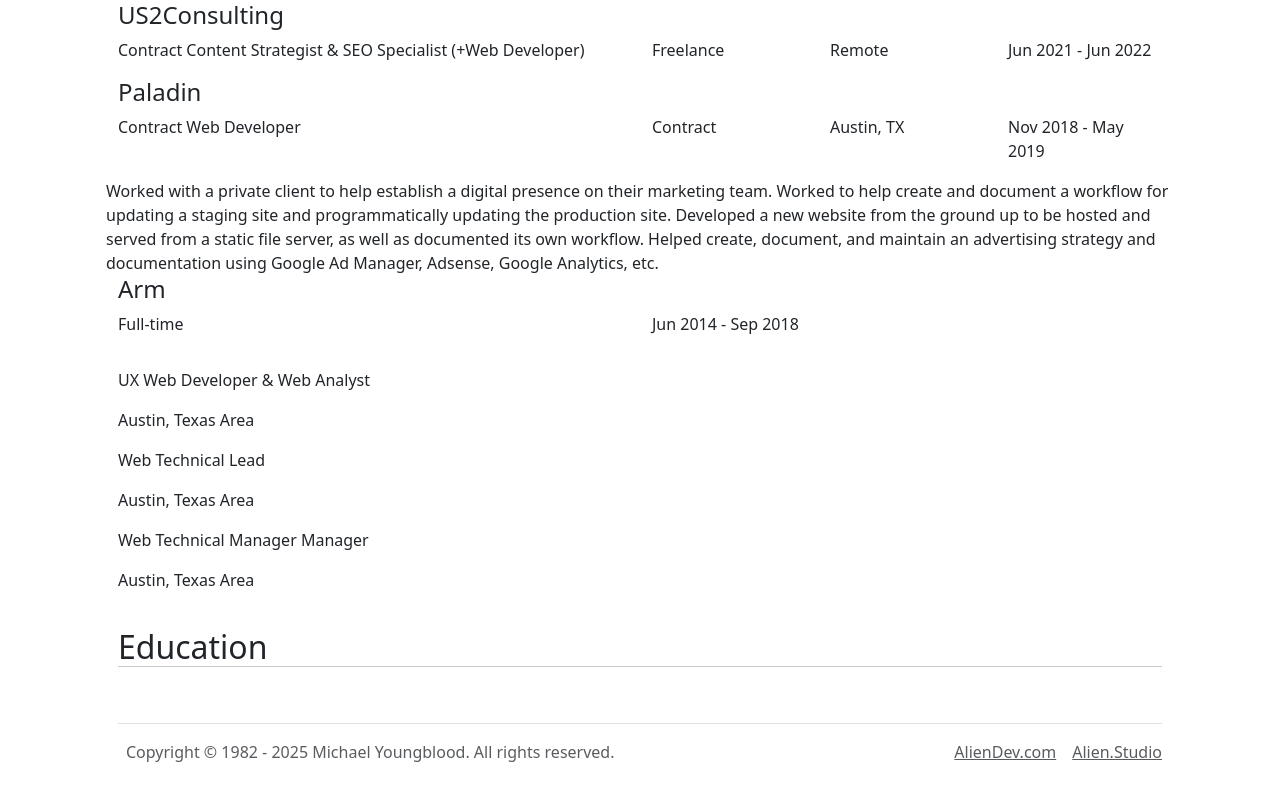
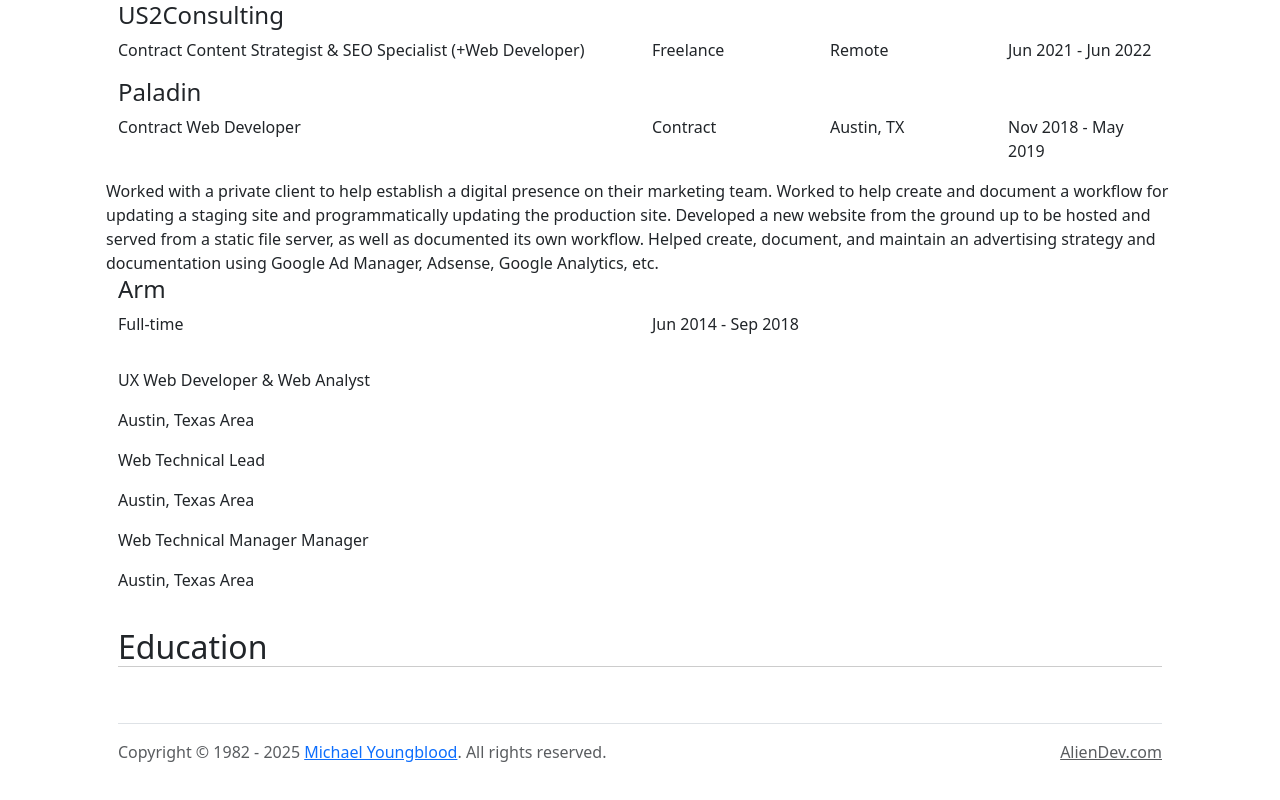
Before and after one commit to aliendev/Michael-Youngblood_com, a Next.js app: page /resume in a window 1280 px wide. Shown: the part 655-1455 px from the top of the page. Built offline with nearby package versions, Linux system fonts and the light colour scheme.

Commit message:
update footer links

```diff
--- a/components/footer.js
+++ b/components/footer.js
@@ -10,25 +10,21 @@
 
         <footer class="d-flex flex-wrap justify-content-between align-items-center py-3 my-4 border-top">
           <div class="d-flex align-items-center">
-            <a href="/" class="mb-3 me-2 mb-md-0 text-muted text-decoration-none lh-1">
+            {/* <a href="/" class="mb-3 me-2 mb-md-0 text-muted text-decoration-none lh-1"> */}
               {/* TODO: Add SVG logo for me. */}
               {/* <svg class="bi" width="30" height="24"><use xlink:href="#bootstrap"></use></svg> */}
-            </a>
-            <span class="mb-3 mb-md-0 text-muted">Copyright &copy; 1982 - {currentYear} Michael Youngblood. All rights reserved.</span>
+            {/*</a> */}
+            <span class="mb-3 mb-md-0 text-muted">Copyright &copy; 1982 - {currentYear} <a href="/">Michael Youngblood</a>. All rights reserved.</span>
           </div>
 
           <ul class="nav col-md-4 justify-content-end list-unstyled d-flex">
             <li class="ms-3"><a class="text-muted" href="https://aliendev.com">AlienDev.com</a></li>
-            <li class="ms-3"><a class="text-muted" href="https://alien.studio">Alien.Studio</a></li>
           </ul>
-
-          {/* TODO: Add social media links.
           <ul class="nav col-md-4 justify-content-end list-unstyled d-flex">
-            <li class="ms-3"><a class="text-muted" href="#"><svg class="bi" width="24" height="24"><use xlink:href="#twitter"></use></svg></a></li>
-            <li class="ms-3"><a class="text-muted" href="#"><svg class="bi" width="24" height="24"><use xlink:href="#instagram"></use></svg></a></li>
-            <li class="ms-3"><a class="text-muted" href="#"><svg class="bi" width="24" height="24"><use xlink:href="#facebook"></use></svg></a></li>
+            <li class="ms-3"><a class="text-muted" href="https://x.com/aliendev2"><svg class="bi" width="24" height="24"><use xlink:href="#twitter"></use></svg></a></li>
+            <li class="ms-3"><a class="text-muted" href="https://bsky.app/profile/aliendev.bsky.social"><svg class="bi" width="24" height="24"><use xlink:href="#bluesky"></use></svg></a></li>
+            <li class="ms-3"><a class="text-muted" href="https://github.com/aliendev"><svg class="bi" width="24" height="24"><use xlink:href="#github"></use></svg></a></li>
           </ul>
-          */}
         </footer>
 
       </Container>
```
